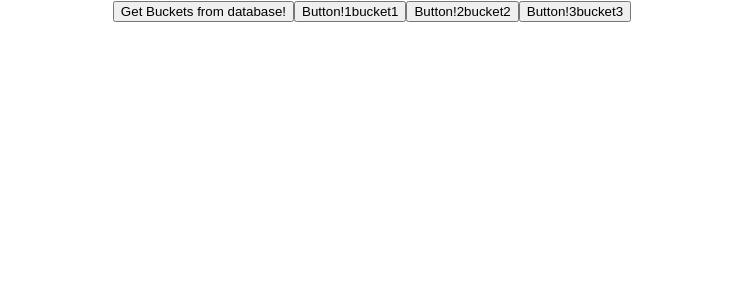
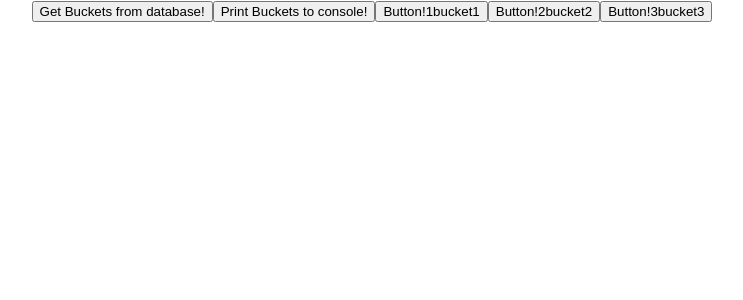
Before and after one commit to derekgch/react-mvvm-ts, a React (Create React App) app: page / in a window 1280 px wide. Shown: the top 300 px of the page, without its empty margins (268-1011 px from the left). Built offline with nearby package versions, Linux system fonts and the light colour scheme.

Commit message:
update are not reflected

```diff
--- a/src/components/BucketController.tsx
+++ b/src/components/BucketController.tsx
@@ -22,18 +22,23 @@ export default class BucketController extends React.Component<IBucketControllerP
 
   handleClick =(event:React.MouseEvent<HTMLButtonElement>) =>{
     this.props.viewModel.fetchBuckets();
-    console.log(event.target);
+    // console.log(event.target);
+  }
+
+  handleClickPrint=(event:React.MouseEvent<HTMLButtonElement>) =>{
+    console.log("BucketController",this.props.viewModel.getBuckets())
   }
 
 
   render() {
     const buckets = this.props.viewModel.getBuckets();
-
+    console.log("BucketController",buckets)
     return (
       <div>
         < BucketViews
           buckets={buckets}
           handleClick={this.handleClick}
+          handleClickPrint={this.handleClickPrint}
         />
       </div>
     );
--- a/src/components/BucketProvider.tsx
+++ b/src/components/BucketProvider.tsx
@@ -1,5 +1,5 @@
 import * as React from 'react';
-import { inject } from 'mobx-react';
+import { inject, observer } from 'mobx-react';
 import BucketController from './BucketController';
 import BucketViewModel from './BucketViewModel';
 import RootStore from '../models/RootStore';
@@ -8,9 +8,8 @@ import BucketModel from '../models/domain/BucketModels';
 export interface IBucketProviderProps {
   [key: string]: BucketModel
 }
-
-@inject(RootStore.type.BUCKET_MODEL)
-export default class BucketProvider extends React.Component<IBucketProviderProps> {
+@observer
+class BucketProvider extends React.Component<IBucketProviderProps> {
   viewModel: BucketViewModel;
   constructor(props: IBucketProviderProps) {
     super(props);
@@ -19,8 +18,10 @@ export default class BucketProvider extends React.Component<IBucketProviderProps
   }
 
   public render() {
+    console.log("BucketProvider",this.viewModel.getBuckets())
     return (
       <BucketController viewModel = {this.viewModel}/>
     );
   }
 }
+export default inject(RootStore.type.BUCKET_MODEL)(BucketProvider);
--- a/src/components/BucketViewModel.tsx
+++ b/src/components/BucketViewModel.tsx
@@ -8,7 +8,9 @@ class BucketViewModel {
     this.store = props;
   }
   getBuckets():Bucket[] {
-    return this.store.getBuckets();
+    const result = this.store.getBuckets();
+    console.log("BucketViewModel",result);
+    return result;
   }
   storeBuckets(buckets: Bucket[]):void {
     this.store.storeBuckets(buckets);
--- a/src/components/BucketViews.tsx
+++ b/src/components/BucketViews.tsx
@@ -5,7 +5,8 @@ import Button from './UI/Button';
 
 export interface IBucketViewsProps {
   buckets: Bucket[],
-  handleClick : (event: React.MouseEvent<HTMLButtonElement>) => void
+  handleClick : (event: React.MouseEvent<HTMLButtonElement>) => void,
+  handleClickPrint: (event: React.MouseEvent<HTMLButtonElement>) => void,
 }
 
 export default class BucketViews extends React.Component<IBucketViewsProps> {
@@ -15,6 +16,7 @@ export default class BucketViews extends React.Component<IBucketViewsProps> {
     return (
       <div>
         <button onClick ={ this.props.handleClick } >Get Buckets from database!</button>
+        <button onClick ={ this.props.handleClickPrint } >Print Buckets to console!</button>
         {this.props.buckets.map( e => <Button key={e._id} _id={e._id} description={e.description}/>)}
       </div>
     );
--- a/src/models/RootStore.tsx
+++ b/src/models/RootStore.tsx
@@ -1,5 +1,6 @@
 
 import BucketModel from './domain/BucketModels';
+import {action, observable, decorate} from 'mobx';
 
 class RootStore {
   bucketModel:BucketModel;
@@ -17,4 +18,10 @@ class RootStore {
   })
 }
 
+decorate(RootStore, {
+  bucketModel:observable,
+
+})
+
+
 export default RootStore;
--- a/src/models/domain/BucketModels.tsx
+++ b/src/models/domain/BucketModels.tsx
@@ -1,4 +1,4 @@
-import { observable, action } from 'mobx';
+import { observable, action, decorate } from 'mobx';
 import { Bucket } from './TypeDef';
 
 
@@ -8,24 +8,25 @@ const mockData:Bucket[] = [
     {_id:"3",description:"bucket3" },
 ]
 
+
+const mockData2:Bucket[] = [
+    {_id:"10",description:"bucket120" },
+    {_id:"2",description:"bucket22" },
+    {_id:"3",description:"bucket32" },
+]
+
 class BucketModel {
-    @observable buckets: Bucket[] = mockData;
+    buckets: Bucket[] = mockData;
 
-    // @action addBuckets(bucket:any):void {
-    //     this.buckets.push({
-    //         ...bucket
-    //     })
-    // }
-
-    // @action removePokemon(bucket:any):void {
-    //     // this.buckets.remove(pokemon)
-    // }
-    @action storeBuckets(buckets:Bucket[]):void{
+    storeBuckets(buckets:Bucket[]):void{
         this.buckets.push(...buckets)
     }
 
-    @action fetchBuckets():void{
-        //TODO: fetch bucket from database and store in obserable buckets
+    fetchBuckets():void{
+        //TODO: fetch bucket from database and store in obserable bucketsf
+        this.buckets.push(mockData2[0]);
+        console.log(this.buckets);
+        // console.log("data model fetch!");
     }
 
     getBuckets():Bucket[] {
@@ -33,4 +34,10 @@ class BucketModel {
     }
 }
 
+decorate(BucketModel,{
+    buckets:observable,
+    storeBuckets:action,
+    fetchBuckets:action
+})
+
 export default BucketModel
--- a/src/models/domain/FruitModels.tsx
+++ b/src/models/domain/FruitModels.tsx
@@ -1,4 +1,4 @@
-import { observable, action } from 'mobx';
+import { observable, action, decorate } from 'mobx';
 
 import { Fruit } from './TypeDef';
 
@@ -20,4 +20,6 @@ class FruitModel {
     }
 }
 
+
+
 export default FruitModel
```
